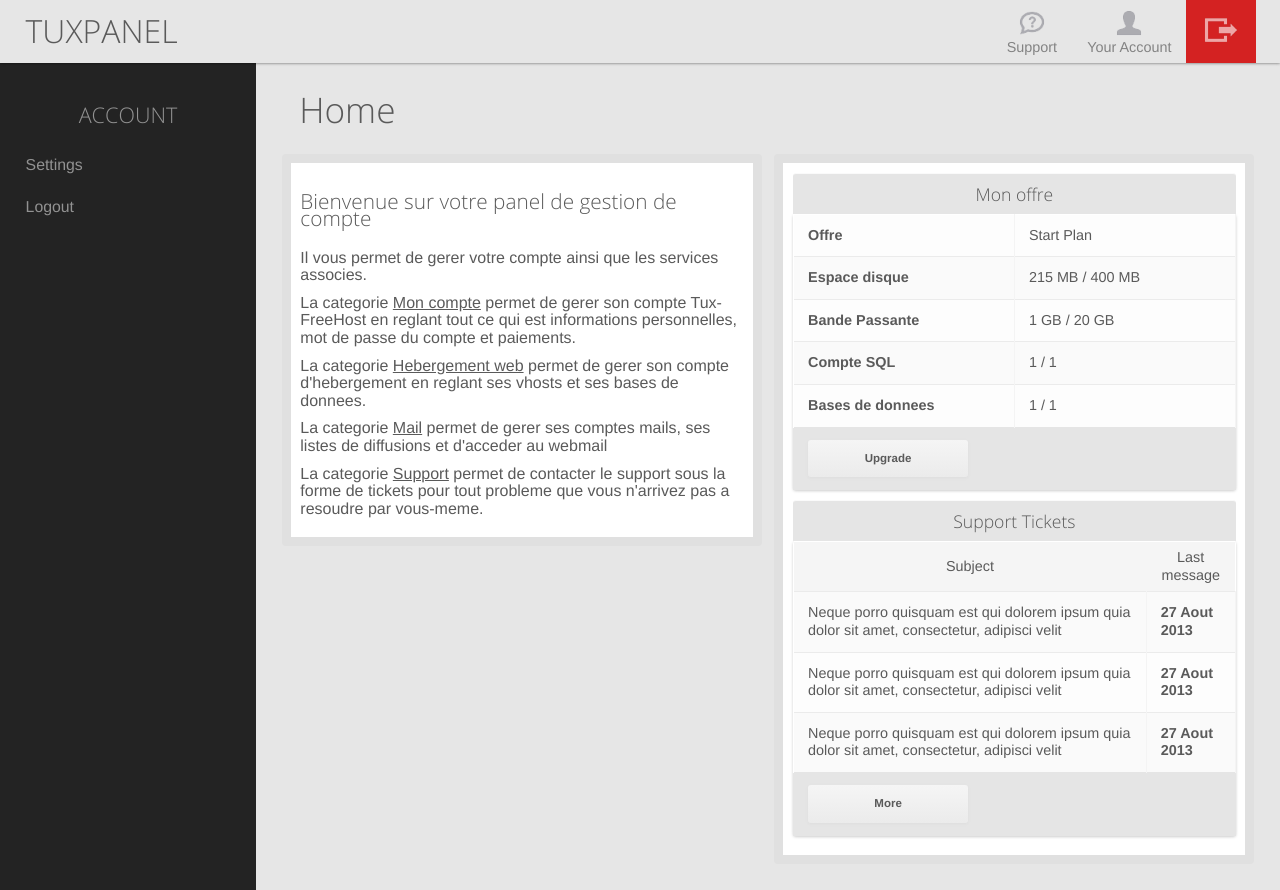
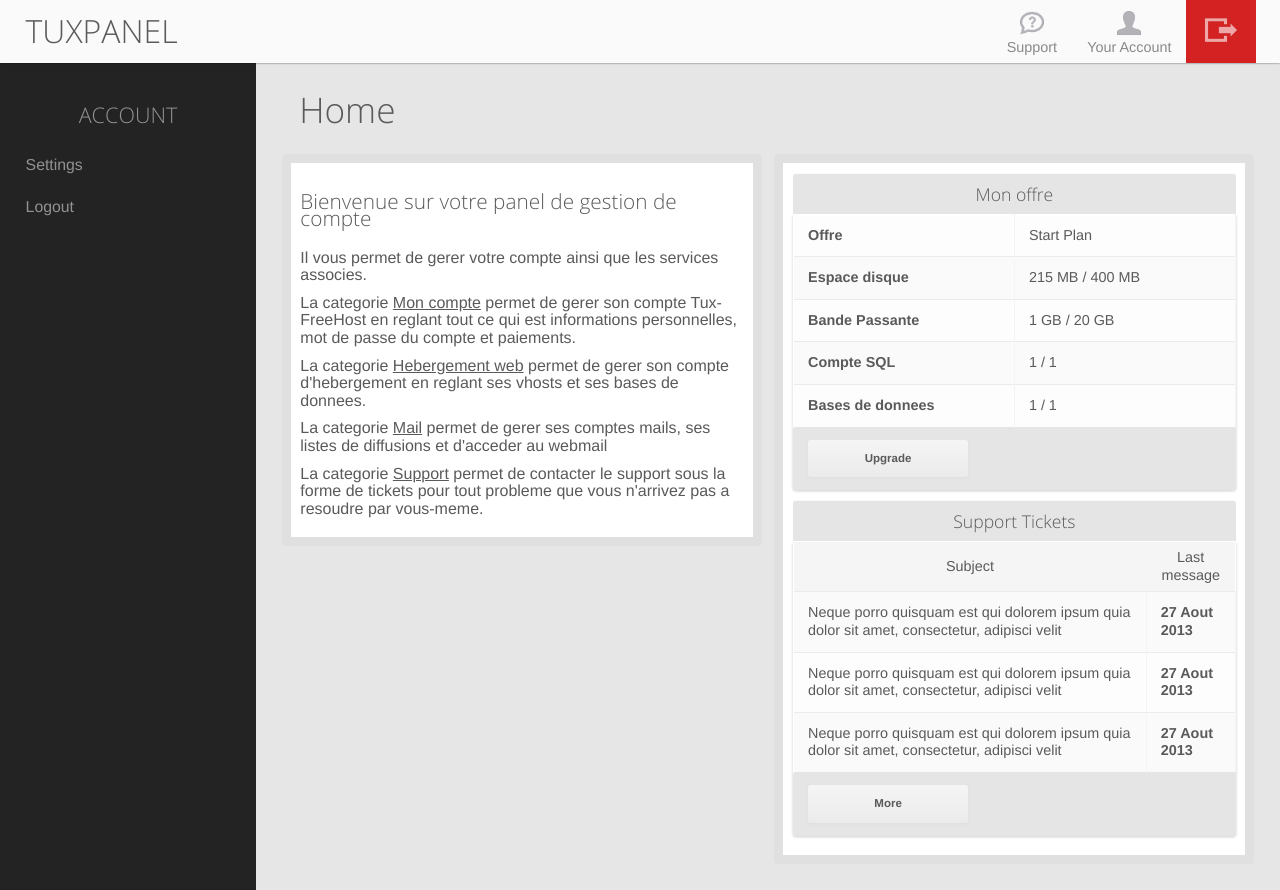
Before and after one commit to TixieSalander/tfhpanel, a Python web app: template tfhpanel/templates/user/home.mako in a window 1280 px wide. Run offline with Jinja, Linux system fonts and the light colour scheme; the template is opened without the code that fills it, so the values that code supplies are empty.

Commit message:
Improve header's background

```diff
--- a/tfhpanel/static/design.css
+++ b/tfhpanel/static/design.css
@@ -14,9 +14,9 @@ header{
     color: #fff;
     background: #1a1a1a;
     text-align: right;
-    background: #e6e6e6;
-    -webkit-box-shadow: 0px 0px 5px rgba(0, 0, 0, 0.3);
-    box-shadow: 0px 0px 3px rgba(0, 0, 0, 0.6);
+    background: #fafafa;
+    -webkit-box-shadow: 0px 0px 2px rgba(0, 0, 0, 0.3);
+    box-shadow: 0px 0px 2px rgba(0, 0, 0, 0.6);
 }
 header a{
     color: #5a5a5a;
```
